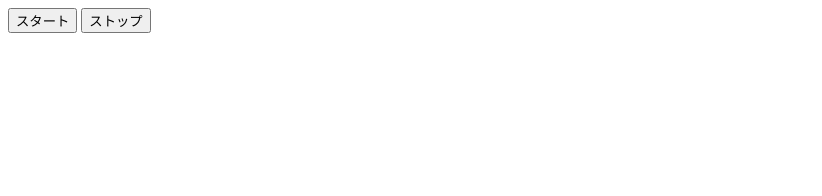
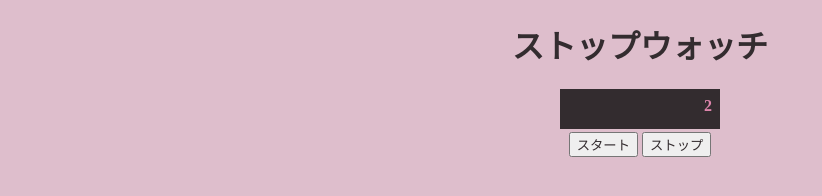
Before and after one commit to rio-design/Stopwatch-js, a plain HTML site: page index.html in a window 1280 px wide. Both pictures are taken after a click on the button "スタート". Shown: the whole page, without its empty margins (0-822 px from the left). Drawn offline with Linux system fonts and the light colour scheme.

Commit message:
ファイルを更新

```diff
--- /dev/null
+++ b/asset/css/style.css
@@ -0,0 +1,37 @@
+body {
+    background-color: #debecc;
+}
+
+.title {
+    text-align: center;
+    color: #332c2f;
+}
+
+#stopWatchPanel {
+    margin: 0 auto;
+    width: 10em;
+}
+
+.display {
+    font-weight: bold;
+    text-align: right;
+    height: 1.5em;
+    margin-bottom: .2em;
+    padding: .5em;
+    color: #de85ac;
+    background-color: #332c2f;
+}
+
+.actions {
+    text-align: center;
+    margin-bottom: 1em;
+}
+
+.message {
+    text-align: center;
+    border-bottom: 1px solid #bfded0;
+}
+
+button {
+    color: #332c2f;
+}
--- a/asset/js/main.js
+++ b/asset/js/main.js
@@ -1,11 +1,22 @@
 // alert('test');
 
+// カウントしている数字をディスプレイに表示
+let displayElm = document.getElementsByClassName('display')[0];
 // startButtonというclassが付いている要素のうち、
 // 最初のものを取り出す
 let startButton = document.getElementsByClassName('startButton')[0];
 
 // 取り出したstartButtonに対してクリックイベントのリスナを仕掛ける
-startButton.addEventListener('click', function() {
+startButton.addEventListener('click', function () {
     // この行はクリックしたときに呼ばれる
     console.log('start');
+
+    // スタートボタンをクリックでコンソールに数字をカウント
+    let seconds = 0;
+    setInterval(function () {
+        seconds++;
+
+        displayElm.innerText = seconds;
+        console.log(seconds);
+    }, 1000);
 });
--- a/index.html
+++ b/index.html
@@ -1,13 +1,23 @@
 <!DOCTYPE html>
 <html lang="ja">
+
 <head>
     <meta charset="UTF-8">
     <meta name="viewport" content="width=device-width, initial-scale=1.0">
     <title>Stopwatch</title>
+    <link rel="stylesheet" href="asset/css/style.css">
 </head>
+
 <body>
-    <button class="startButton">スタート</button>
-    <button class="stopButton">ストップ</button>
+    <h1 class="title">ストップウォッチ</h1>
+    <div id="stopWatchPanel">
+        <div class="display">0</div>
+        <div class="actions">
+            <button class="startButton">スタート</button>
+            <button class="stopButton">ストップ</button>
+        </div>
+    </div>
     <script src="asset/js/main.js"></script>
 </body>
+
 </html>
```
